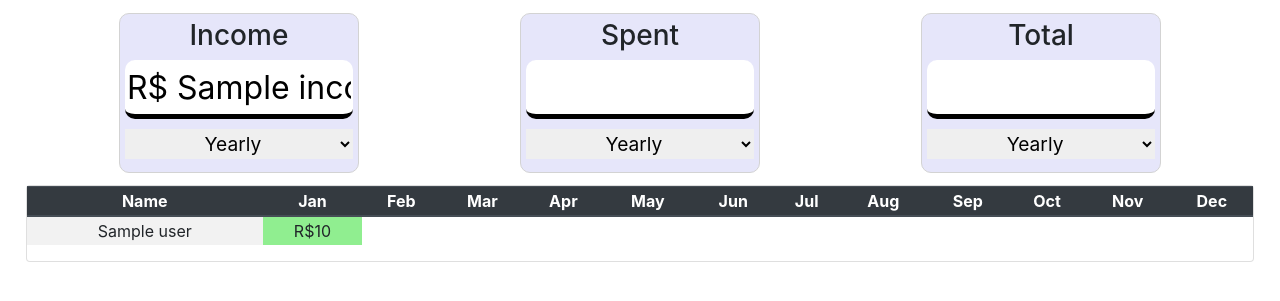
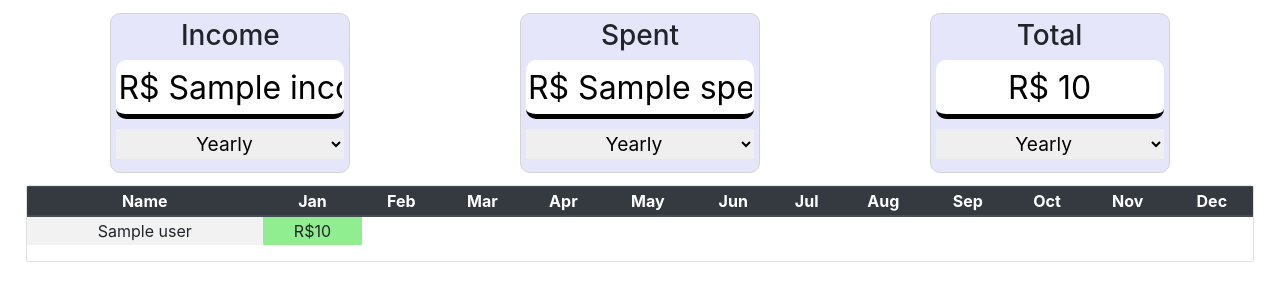
Before and after one commit to NativiXK/CoffeeCTRL, a Flask app: template app/templates/manager/edit.html in a window 1280 px wide. Shown: the part 119-420 px from the top of the page. Run offline with Flask 2, Linux system fonts and the light colour scheme; the template is opened without the code that fills it: most values are stand-ins (such as "Sample title", 1, 10 or a date in 2020).

Commit message:
Implemented visualization of cash spent and total cash Removed cash overview when filter is applied Added button modify to alter the person payments Improved design user-tools row Modified database schema to have simple purchase logs

```diff
--- a/app/db.py
+++ b/app/db.py
@@ -47,7 +47,7 @@ def get_user_payments(name : str = "") -> dict:
 
     return people
 
-def get_income(month = 13):
+def get_income(month = 13): # 13 means yearly filter
 
     db = get_db()
     query = f"SELECT SUM(payment.value - payment.discount) as income FROM payment" + (f" WHERE strftime('%m', payment.date) == {month}" if month >= 1 and month <= 12 else "")
@@ -56,6 +56,16 @@ def get_income(month = 13):
     print(income)
 
     return income
+
+def get_cash_spent(month = 13): # 13 means yearly filter
+
+    db = get_db()
+    query = f"SELECT SUM(purchase.value) as spent FROM purchase" + (f" WHERE strftime('%m', purchase.date) == {month}" if month >= 1 and month <= 12 else "")
+    print(query)
+    spent = db.execute(query).fetchone()["spent"]
+    print(spent)
+
+    return spent
 
 @click.command('init-db')
 def init_db_command():
--- a/app/static/manager/style.css
+++ b/app/static/manager/style.css
@@ -11,7 +11,7 @@
 
 div#coffee-table
 {
-    margin: 0 2% 0 2%;
+    margin: 1% 2% 0 2%;
 }
 
 div#cash-box
@@ -21,7 +21,6 @@ div#cash-box
     align-items: center;
     flex-direction: row;
     margin: 0 2% 0 2%;
-    padding: 1%;
     height: auto;
     border: none;
     border-radius: 0;
@@ -160,6 +159,7 @@ header
     justify-content: space-between;
     width: 100%;
     padding: 20px;
+    margin-bottom: 1%;
     height: 5%;
     max-height: 150px;
     background-color: lavender;
--- a/app/templates/manager/edit.html
+++ b/app/templates/manager/edit.html
@@ -38,6 +38,7 @@
 {% endblock %}
 
 {% block body %}
+{% if not filter %}
     <div class="card" id="cash-box">
         <div class="card cash" id="cash-income">
             <h3>Income</h3>
@@ -50,22 +51,23 @@
 
         <div class="card cash" id="cash-spent">
             <h3>Spent</h3>
-        <input type="text" readonly>
+            <input type="text" value="R$ {{spent}}" readonly>
             <select name="cash-total-filter" id="cash-total-filter">
                 <option value="yearly" selected>Yearly</option>
-            <option value="1">Jan</option>
+                <option value="1">January</option>
             </select>
         </div>
 
         <div class="card cash" id="cash-total">
             <h3>Total</h3>
-        <input type="text" readonly>
+            <input type="text" value="R$ {{(income - spent)}}" readonly>
             <select name="cash-total-filter" id="cash-total-filter">
                 <option value="yearly" selected>Yearly</option>
                 <option value="1">Jan</option>
             </select>
         </div>
     </div>
+{% endif %}
 
 <div id="coffee-table" class="card">
     <table class="table table-striped table-hover text-center">
@@ -116,10 +118,27 @@
                 </td>
                 <td colspan="12" >
                     <div class="card card-body p-1 d-flex flex-row justify-content-around h-100">
-                        <button class="btn btn-primary user-buttons" id="pay-{{ user.id }}">Payment</button>
-                        <button class="btn btn-secondary user-buttons" id="edit-{{ user.id }}">Edit</button>
-                        <button class="btn btn-danger user-buttons" id="remove-{{ user.id }}">
-                            <svg xmlns="http://www.w3.org/2000/svg" width="16" height="16" fill="white" class="bi bi-trash-fill" viewBox="0 0 16 16">
+                        <button class="btn btn-success user-buttons" style="margin-right: 5px;" id="pay-{{ user.id }}">
+                            Payment
+                            <svg xmlns="http://www.w3.org/2000/svg" width="25" height="25" fill="white" class="bi bi-cash" viewBox="0 0 16 16">
+                                <path d="M8 10a2 2 0 1 0 0-4 2 2 0 0 0 0 4z"/>
+                                <path d="M0 4a1 1 0 0 1 1-1h14a1 1 0 0 1 1 1v8a1 1 0 0 1-1 1H1a1 1 0 0 1-1-1V4zm3 0a2 2 0 0 1-2 2v4a2 2 0 0 1 2 2h10a2 2 0 0 1 2-2V6a2 2 0 0 1-2-2H3z"/>
+                            </svg>
+                        </button>
+                        <button class="btn btn-warning user-buttons" style="margin-right: 5px;" id="pay-{{ user.id }}">
+                            Modify
+                            <svg xmlns="http://www.w3.org/2000/svg" width="25" height="25" fill="white" class="bi bi-cash" viewBox="0 0 16 16">
+                                <path d="M8 10a2 2 0 1 0 0-4 2 2 0 0 0 0 4z"/>
+                                <path d="M0 4a1 1 0 0 1 1-1h14a1 1 0 0 1 1 1v8a1 1 0 0 1-1 1H1a1 1 0 0 1-1-1V4zm3 0a2 2 0 0 1-2 2v4a2 2 0 0 1 2 2h10a2 2 0 0 1 2-2V6a2 2 0 0 1-2-2H3z"/>
+                            </svg>
+                        </button>
+                        <button class="btn btn-secondary user-buttons" style="width: 30px;" id="edit-{{ user.id }}">
+                            <svg xmlns="http://www.w3.org/2000/svg" width="25" height="25" fill="white" class="bi bi-gear-fill" viewBox="0 0 16 16">
+                                <path d="M9.405 1.05c-.413-1.4-2.397-1.4-2.81 0l-.1.34a1.464 1.464 0 0 1-2.105.872l-.31-.17c-1.283-.698-2.686.705-1.987 1.987l.169.311c.446.82.023 1.841-.872 2.105l-.34.1c-1.4.413-1.4 2.397 0 2.81l.34.1a1.464 1.464 0 0 1 .872 2.105l-.17.31c-.698 1.283.705 2.686 1.987 1.987l.311-.169a1.464 1.464 0 0 1 2.105.872l.1.34c.413 1.4 2.397 1.4 2.81 0l.1-.34a1.464 1.464 0 0 1 2.105-.872l.31.17c1.283.698 2.686-.705 1.987-1.987l-.169-.311a1.464 1.464 0 0 1 .872-2.105l.34-.1c1.4-.413 1.4-2.397 0-2.81l-.34-.1a1.464 1.464 0 0 1-.872-2.105l.17-.31c.698-1.283-.705-2.686-1.987-1.987l-.311.169a1.464 1.464 0 0 1-2.105-.872l-.1-.34zM8 10.93a2.929 2.929 0 1 1 0-5.86 2.929 2.929 0 0 1 0 5.858z"/>
+                            </svg>
+                        </button>
+                        <button class="btn btn-danger user-buttons" style="width: 30px;" id="remove-{{ user.id }}">
+                            <svg xmlns="http://www.w3.org/2000/svg" width="25" height="25" fill="white" class="bi bi-trash-fill" viewBox="0 0 16 16">
                                 <path d="M2.5 1a1 1 0 0 0-1 1v1a1 1 0 0 0 1 1H3v9a2 2 0 0 0 2 2h6a2 2 0 0 0 2-2V4h.5a1 1 0 0 0 1-1V2a1 1 0 0 0-1-1H10a1 1 0 0 0-1-1H7a1 1 0 0 0-1 1H2.5zm3 4a.5.5 0 0 1 .5.5v7a.5.5 0 0 1-1 0v-7a.5.5 0 0 1 .5-.5zM8 5a.5.5 0 0 1 .5.5v7a.5.5 0 0 1-1 0v-7A.5.5 0 0 1 8 5zm3 .5v7a.5.5 0 0 1-1 0v-7a.5.5 0 0 1 1 0z"/>
                               </svg>
                         </button>
--- a/app/views/api.py
+++ b/app/views/api.py
@@ -1,6 +1,5 @@
 from flask import jsonify, request, Blueprint, flash
 from app import db
-from datetime import date
 
 bp = Blueprint('API', __name__, url_prefix='/API')
 
--- a/app/views/manager.py
+++ b/app/views/manager.py
@@ -21,6 +21,8 @@ def edit_payments():
         name = request.form.get("name").strip()
 
         if name:
-            return render_template("manager/edit.html", users = db.get_user_payments(name), income = db.get_income())
+            return render_template("manager/edit.html", users = db.get_user_payments(name), filter = True)
 
-    return render_template("manager/edit.html", users = db.get_user_payments(), income = db.get_income())
+    income = db.get_income()
+    spent = db.get_cash_spent()
+    return render_template("manager/edit.html", users = db.get_user_payments(), income = income, spent = spent)
```
Also changed, not shown: app/schema.sql (+5 -22 lines), app/static/manager/script.js (line endings or trailing spaces). Lines whose indentation alone changed are shown as unchanged.
